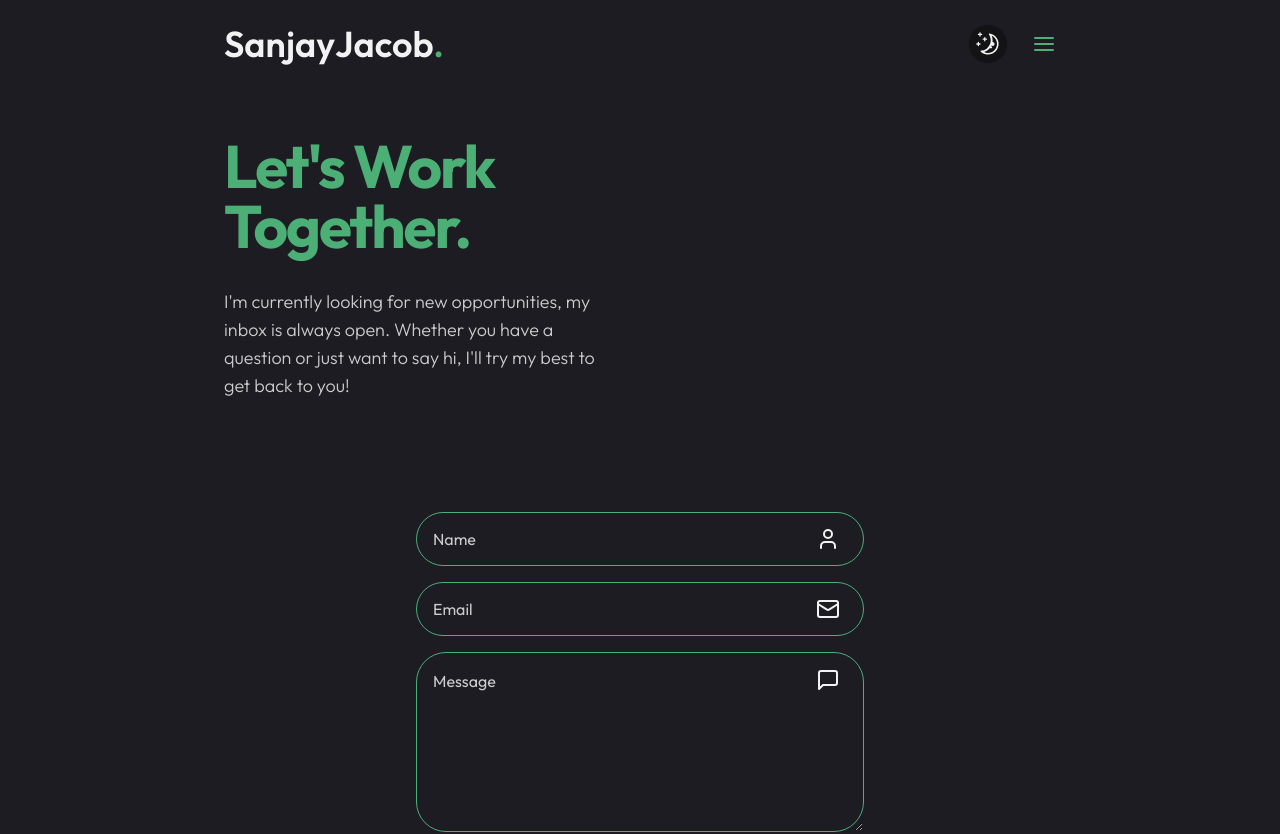
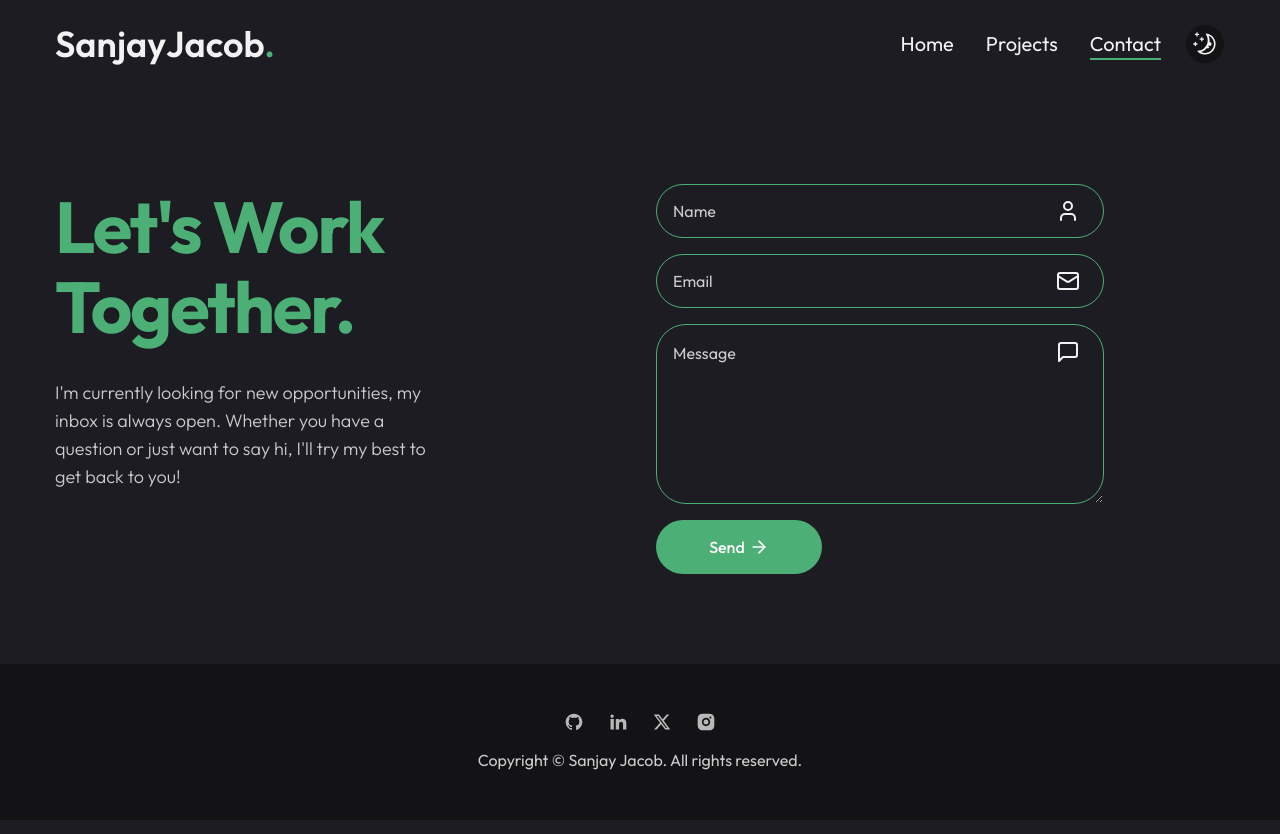
Before and after one commit to sanjayvjacob/portfolio, a Next.js app: page /contact in a window 1280 px wide. Shown: the top 834 px of the page. Built offline with nearby package versions, Linux system fonts and the light colour scheme.

Commit message:
adjusted screen size

```diff
--- a/app/contact/page.jsx
+++ b/app/contact/page.jsx
@@ -14,7 +14,7 @@ const Contact = () => {
           I'm currently looking for new opportunities, my inbox is always open. Whether you have a question or just want to say hi, I'll try my best to get back to you!</p>
         </div>
         {/* form */}
-        <div className="flex items-center justify-center xl:justify-start w-full mt-12 ">
+        <div className="flex items-center justify-center xl:justify-start w-full mt-4 xl:mt-12">
         <div className="w-full max-w-md"><Form/></div>
         </div>
         </div>
--- a/tailwind.config.js
+++ b/tailwind.config.js
@@ -11,13 +11,13 @@ module.exports = {
   theme: {
     container: {
       center: true,
-      padding: "6rem" /* 2rem */,
+      padding: "15px" /* 2rem */,
     },
     screens: {
       sm: "640px",
       md: "768px",
-      lg: "1024px",
-      xl: "1400px",
+      lg: "960px" /* 1024px */,
+      xl: "1200px" /* 1400px */,
     },
     extend: {
       colors: {
```
